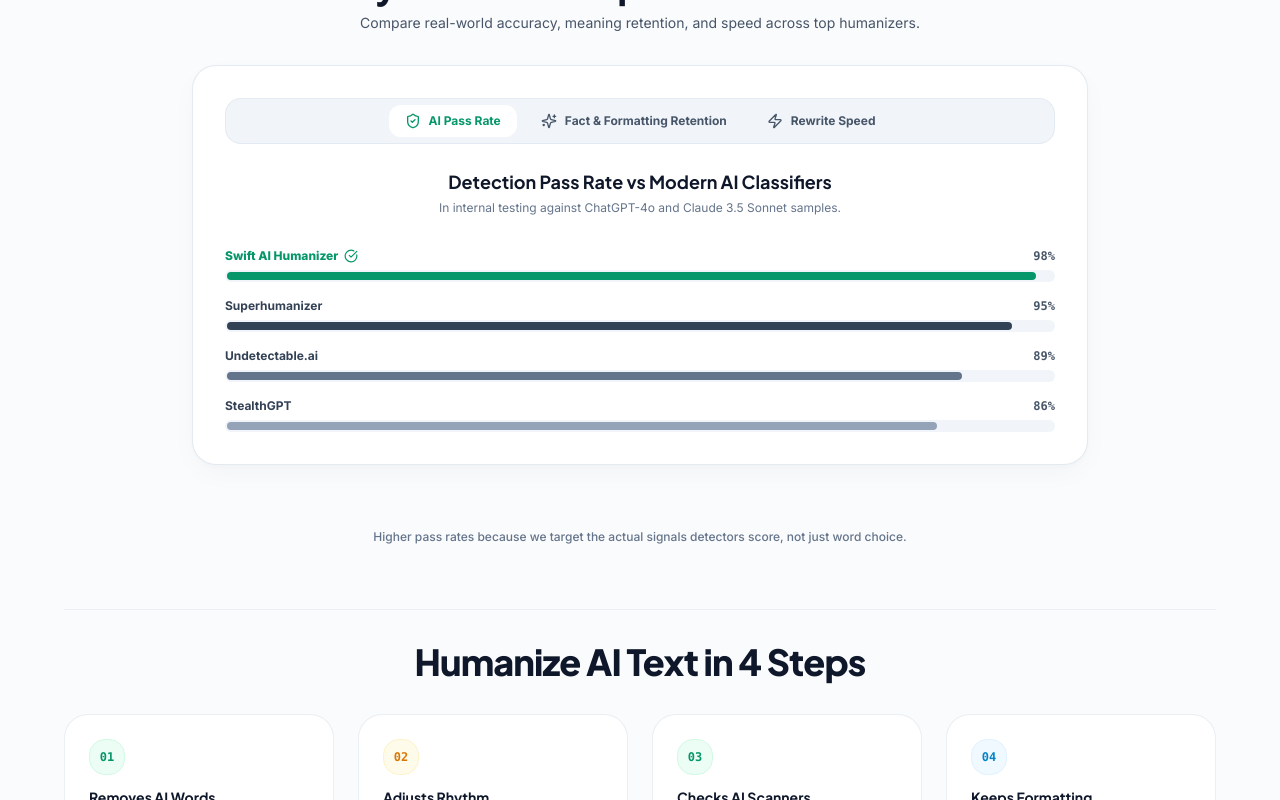
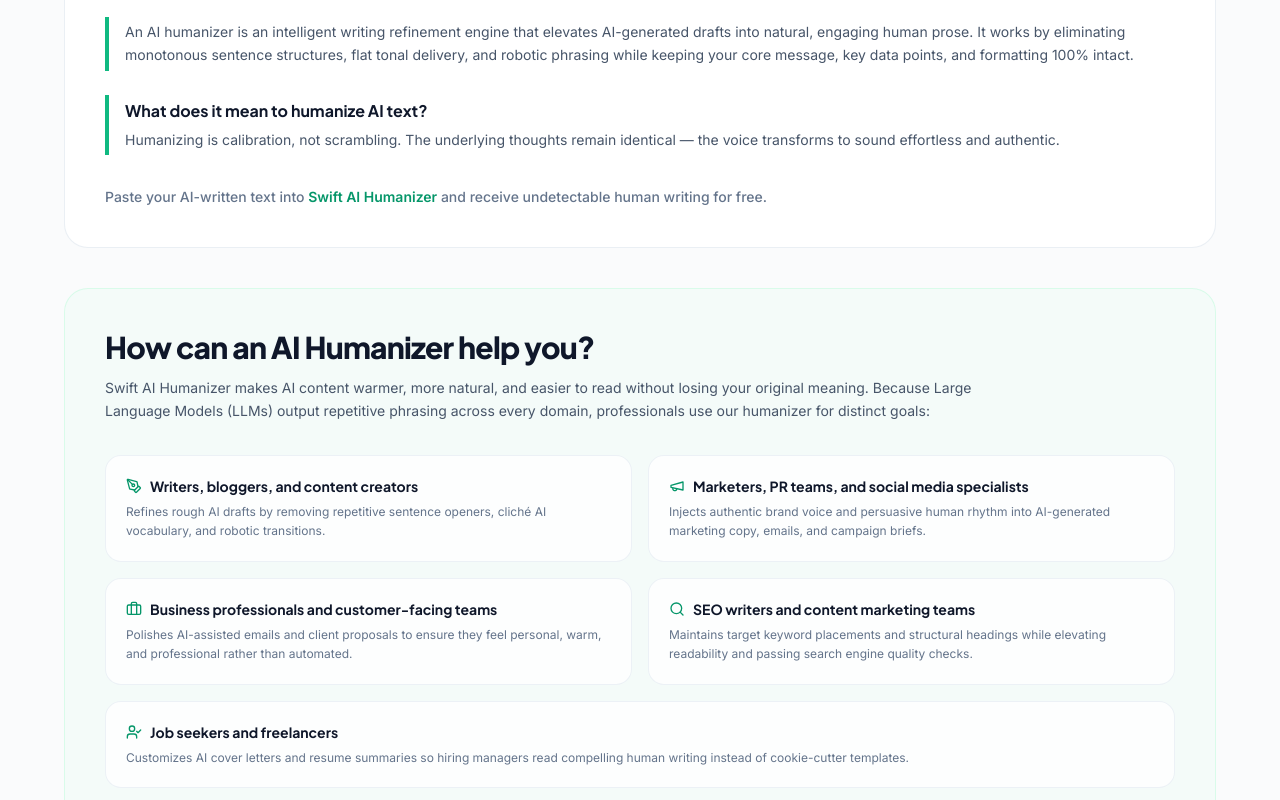
Before and after one commit to akashojha2011-jpg/swift-ai-humanizer, a Next.js app: page / in a window 1280 px wide. Shown: the part 1920-2720 px from the top of the page. Built offline with nearby package versions, Linux system fonts and the light colour scheme.

Commit message:
Add fresh human-written SEO copy sections for What is an AI humanizer and How can an AI humanizer help you

```diff
--- a/app/page.tsx
+++ b/app/page.tsx
@@ -5,6 +5,9 @@
 import { DetectorMarquee } from "@/components/DetectorMarquee";
 
 // Dynamically import heavy below-the-fold components for ultra-fast mobile initial page load (LCP)
+const AIHumanizerOverview = dynamic(() => import("@/components/AIHumanizerOverview").then((mod) => mod.AIHumanizerOverview), {
+  ssr: true,
+});
 const DifferentiatorsChart = dynamic(() => import("@/components/DifferentiatorsChart").then((mod) => mod.DifferentiatorsChart), {
   ssr: true,
 });
@@ -114,6 +117,9 @@
             </Link>
           </div>
         </section>
+
+        {/* What is an AI Humanizer & How can it help you? Section */}
+        <AIHumanizerOverview />
 
         {/* Why Swift AI Outperforms */}
         <div className="space-y-2 text-center max-w-6xl mx-auto">
--- /dev/null
+++ b/components/AIHumanizerOverview.tsx
@@ -0,0 +1,107 @@
+import Link from "next/link";
+import { PenTool, Megaphone, Briefcase, Search, UserCheck } from "lucide-react";
+
+export function AIHumanizerOverview() {
+  return (
+    <div className="space-y-10 max-w-6xl mx-auto font-sans">
+      {/* Card 1: What is an AI humanizer? */}
+      <section className="bg-white dark:bg-slate-900 border border-slate-200/70 dark:border-slate-800 rounded-3xl p-8 sm:p-10 shadow-xs space-y-6">
+        <h2 className="font-heading font-extrabold text-2xl sm:text-3xl tracking-tight text-slate-900 dark:text-white">
+          What is an AI humanizer?
+        </h2>
+
+        <div className="space-y-6">
+          {/* Block 1 with green left accent */}
+          <div className="border-l-4 border-emerald-500 dark:border-emerald-400 pl-4 py-1 space-y-2">
+            <p className="text-sm text-slate-600 dark:text-slate-300 leading-relaxed">
+              An AI humanizer is an intelligent writing refinement engine that elevates AI-generated drafts into natural, engaging human prose. It works by eliminating monotonous sentence structures, flat tonal delivery, and robotic phrasing while keeping your core message, key data points, and formatting 100% intact.
+            </p>
+          </div>
+
+          {/* Block 2 with green left accent */}
+          <div className="border-l-4 border-emerald-500 dark:border-emerald-400 pl-4 py-1 space-y-1.5">
+            <h3 className="font-heading font-bold text-base text-slate-900 dark:text-white">
+              What does it mean to humanize AI text?
+            </h3>
+            <p className="text-sm text-slate-600 dark:text-slate-300 leading-relaxed">
+              Humanizing is calibration, not scrambling. The underlying thoughts remain identical — the voice transforms to sound effortless and authentic.
+            </p>
+          </div>
+        </div>
+
+        <p className="text-xs sm:text-sm text-slate-500 dark:text-slate-400 pt-2 font-medium">
+          Paste your AI-written text into{" "}
+          <Link href="/#humanizer" className="text-emerald-600 dark:text-emerald-400 font-semibold hover:underline">
+            Swift AI Humanizer
+          </Link>{" "}
+          and receive undetectable human writing for free.
+        </p>
+      </section>
+
+      {/* Card 2: How can an AI Humanizer help you? */}
+      <section className="bg-emerald-50/40 dark:bg-slate-900/60 border border-emerald-100/80 dark:border-slate-800 rounded-3xl p-8 sm:p-10 shadow-xs space-y-6">
+        <div className="space-y-3">
+          <h2 className="font-heading font-extrabold text-2xl sm:text-3xl tracking-tight text-slate-900 dark:text-white">
+            How can an AI Humanizer help you?
+          </h2>
+          <p className="text-sm text-slate-600 dark:text-slate-300 leading-relaxed max-w-4xl font-sans">
+            Swift AI Humanizer makes AI content warmer, more natural, and easier to read without losing your original meaning. Because Large Language Models (LLMs) output repetitive phrasing across every domain, professionals use our humanizer for distinct goals:
+          </p>
+        </div>
+
+        {/* 5 Card Grid */}
+        <div className="grid grid-cols-1 md:grid-cols-2 gap-4 pt-2">
+          <div className="bg-white/80 dark:bg-slate-800/80 border border-slate-200/60 dark:border-slate-700/70 p-5 rounded-2xl space-y-1.5 shadow-2xs">
+            <h3 className="font-heading font-bold text-sm text-slate-900 dark:text-white flex items-center gap-2">
+              <PenTool className="w-4 h-4 text-emerald-600 dark:text-emerald-400 shrink-0" />
+              <span>Writers, bloggers, and content creators</span>
+            </h3>
+            <p className="text-xs text-slate-500 dark:text-slate-400 leading-relaxed">
+              Refines rough AI drafts by removing repetitive sentence openers, cliché AI vocabulary, and robotic transitions.
+            </p>
+          </div>
+
+          <div className="bg-white/80 dark:bg-slate-800/80 border border-slate-200/60 dark:border-slate-700/70 p-5 rounded-2xl space-y-1.5 shadow-2xs">
+            <h3 className="font-heading font-bold text-sm text-slate-900 dark:text-white flex items-center gap-2">
+              <Megaphone className="w-4 h-4 text-emerald-600 dark:text-emerald-400 shrink-0" />
+              <span>Marketers, PR teams, and social media specialists</span>
+            </h3>
+            <p className="text-xs text-slate-500 dark:text-slate-400 leading-relaxed">
+              Injects authentic brand voice and persuasive human rhythm into AI-generated marketing copy, emails, and campaign briefs.
+            </p>
+          </div>
+
+          <div className="bg-white/80 dark:bg-slate-800/80 border border-slate-200/60 dark:border-slate-700/70 p-5 rounded-2xl space-y-1.5 shadow-2xs">
+            <h3 className="font-heading font-bold text-sm text-slate-900 dark:text-white flex items-center gap-2">
+              <Briefcase className="w-4 h-4 text-emerald-600 dark:text-emerald-400 shrink-0" />
+              <span>Business professionals and customer-facing teams</span>
+            </h3>
+            <p className="text-xs text-slate-500 dark:text-slate-400 leading-relaxed">
+              Polishes AI-assisted emails and client proposals to ensure they feel personal, warm, and professional rather than automated.
+            </p>
+          </div>
+
+          <div className="bg-white/80 dark:bg-slate-800/80 border border-slate-200/60 dark:border-slate-700/70 p-5 rounded-2xl space-y-1.5 shadow-2xs">
+            <h3 className="font-heading font-bold text-sm text-slate-900 dark:text-white flex items-center gap-2">
+              <Search className="w-4 h-4 text-emerald-600 dark:text-emerald-400 shrink-0" />
+              <span>SEO writers and content marketing teams</span>
+            </h3>
+            <p className="text-xs text-slate-500 dark:text-slate-400 leading-relaxed">
+              Maintains target keyword placements and structural headings while elevating readability and passing search engine quality checks.
+            </p>
+          </div>
+
+          <div className="bg-white/80 dark:bg-slate-800/80 border border-slate-200/60 dark:border-slate-700/70 p-5 rounded-2xl space-y-1.5 shadow-2xs md:col-span-2">
+            <h3 className="font-heading font-bold text-sm text-slate-900 dark:text-white flex items-center gap-2">
+              <UserCheck className="w-4 h-4 text-emerald-600 dark:text-emerald-400 shrink-0" />
+              <span>Job seekers and freelancers</span>
+            </h3>
+            <p className="text-xs text-slate-500 dark:text-slate-400 leading-relaxed">
+              Customizes AI cover letters and resume summaries so hiring managers read compelling human writing instead of cookie-cutter templates.
+            </p>
+          </div>
+        </div>
+      </section>
+    </div>
+  );
+}
```
